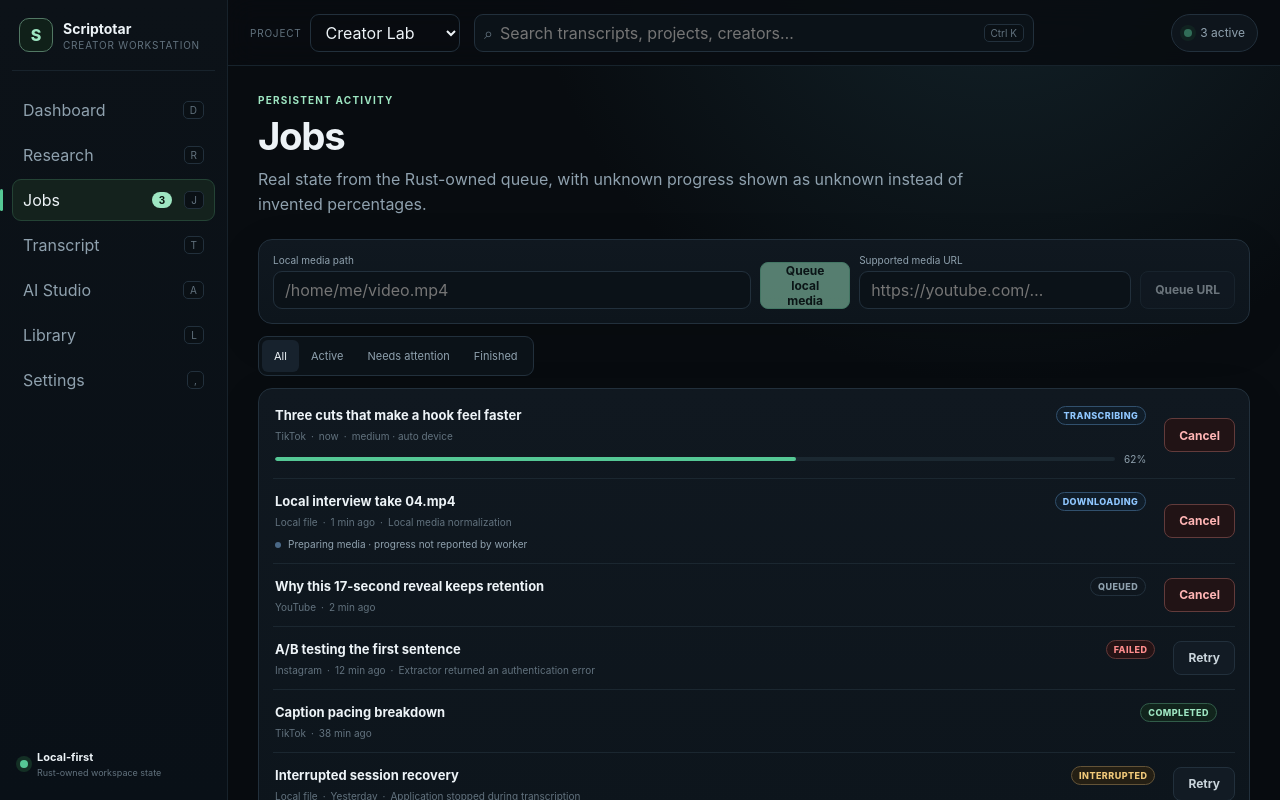
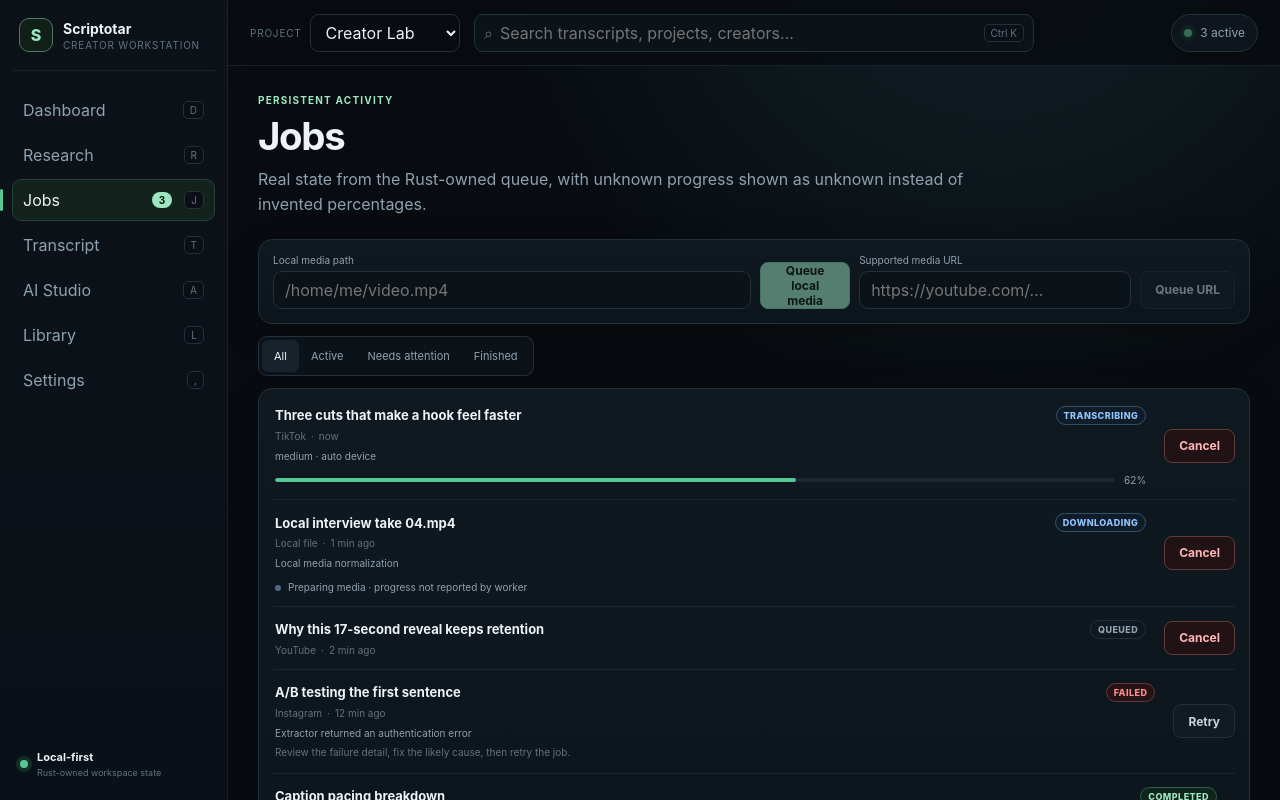
Before and after one commit to MousaXD/scriptotar, a Svelte app in the folder apps/desktop-ui/: page / in a window 1280 px wide. Both pictures are taken after a click on the button "Open jobs". Shown: the top 800 px of the page. Built offline with nearby package versions, Linux system fonts and the light colour scheme.

Commit message:
merge(agent3): clarify job failure and interruption states

```diff
--- a/apps/desktop-ui/src/components/JobRow.svelte
+++ b/apps/desktop-ui/src/components/JobRow.svelte
@@ -3,6 +3,12 @@
   import StateBadge from './StateBadge.svelte';
   export let job: Job;
   export let compact = false;
+
+  $: recovery = job.state === 'interrupted'
+    ? 'Scriptotar stopped before this job finished. Retry starts a new attempt; it does not pretend to resume the old process.'
+    : job.state === 'failed'
+      ? 'Review the failure detail, fix the likely cause, then retry the job.'
+      : '';
 </script>
 <article class:compact class="job-row" data-testid="job-{job.state}">
   <div class="job-main">
@@ -10,16 +16,23 @@
       <strong>{job.title}</strong>
       <StateBadge state={job.state} />
     </div>
-    <div class="job-meta"><span>{job.source}</span><span>·</span><span>{job.updatedAt}</span>{#if job.detail}<span>·</span><span>{job.detail}</span>{/if}</div>
+    <div class="job-meta"><span>{job.source}</span><span>·</span><span>{job.updatedAt}</span></div>
+    {#if job.detail}<p class="job-detail">{job.detail}</p>{/if}
+    {#if recovery && !compact}<p class="job-guidance">{recovery}</p>{/if}
     {#if !compact && ['preparing','downloading','transcribing','processing'].includes(job.state)}
       {#if job.progress !== undefined}
-        <div class="progress-line" aria-label={`${job.stageLabel} ${job.progress}%`}>
+        <div class="progress-line" role="progressbar" aria-label={job.stageLabel} aria-valuemin="0" aria-valuemax="100" aria-valuenow={job.progress}>
           <div class="progress-track"><div class="progress-fill" style={`width: ${job.progress}%`}></div></div>
           <span>{job.progress}%</span>
         </div>
       {:else}
-        <div class="progress-unknown"><span class="pulse-dot"></span>{job.stageLabel} · progress not reported by worker</div>
+        <div class="progress-unknown" role="status"><span class="pulse-dot"></span>{job.stageLabel} · progress not reported by worker</div>
       {/if}
     {/if}
   </div>
 </article>
+
+<style>
+  .job-detail { margin: 7px 0 0; color: var(--muted); font-size: 10px; line-height: 1.45; overflow-wrap: anywhere; }
+  .job-guidance { margin: 5px 0 0; color: var(--faint); font-size: 10px; line-height: 1.45; }
+</style>
```
